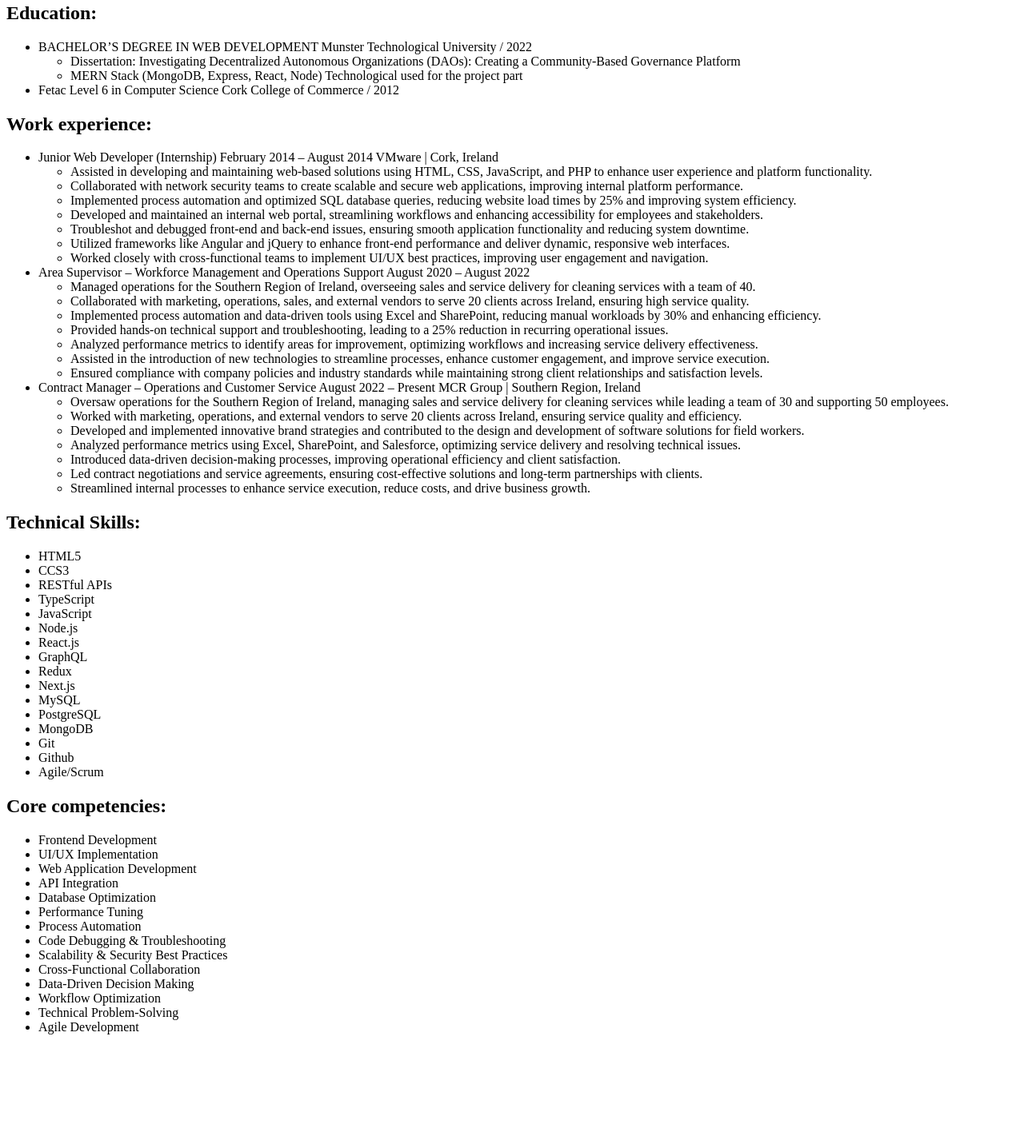
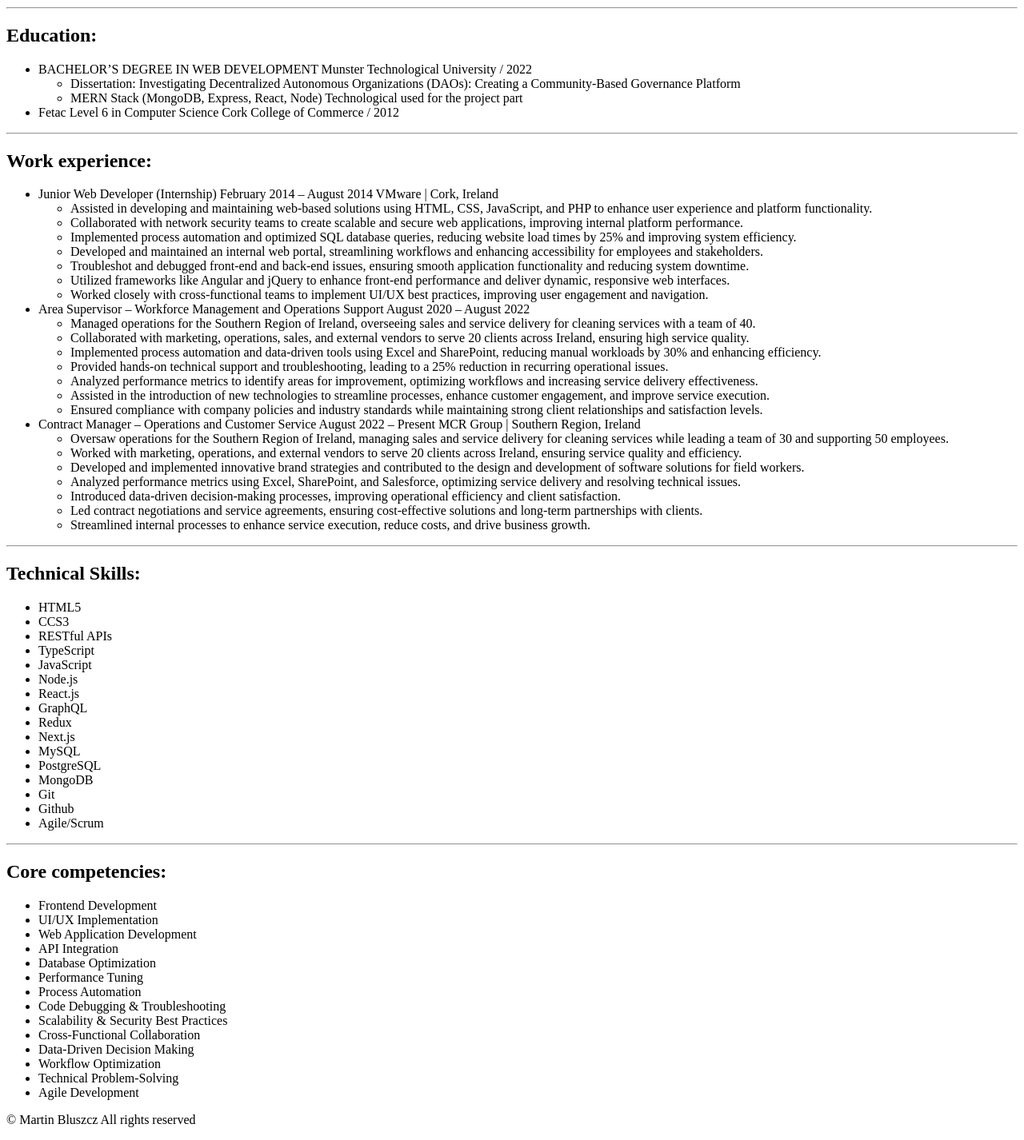
Before and after one commit to martinBluszcz04/resume, a plain HTML site: page index.html in a window 1280 px wide. Shown: the part 454-1880 px from the top of the page at 80% size. Before the commit the page ends 1764 px from the top, so only its background shows below. Drawn offline with Linux system fonts and the light colour scheme.

Commit message:
Update index.html

```diff
--- a/index.html
+++ b/index.html
@@ -13,10 +13,12 @@
     <h2>Cork, Ireland</h2>
     <a href="https://www.linkedin.com/in/martin-bluszcz/">LinkedIn</a>
     <img src="./assets/images/photo.jpg" alt="Photo of Martin Bluszcz" width="100px">
+     <hr>
     <h2>Profile summary:</h3>
     <p>Junior Web Developer with 1+ years of experience in frontend development, UI/UX optimization, and process automation across technology and operations sectors.
     Holds a Bachelor’s Degree in Web Development with experience in React.js, Node.js, TypeScript,
     and API integration. Highly curious, open-minded, and adaptable, with a strong ability to learn quickly and thrive in fast-paced environments.</p>
+      <hr>
     <h2>Education:</h3>
     <ul>
       <li>BACHELOR’S DEGREE IN WEB DEVELOPMENT Munster Technological University / 2022 </li>
@@ -27,6 +29,7 @@
       </ul>
       <li>Fetac Level 6 in Computer Science Cork College of Commerce / 2012</li>
     </ul>
+      <hr>
     <h2>Work experience:</h2>
     <ul>
       <li>Junior Web Developer (Internship)
@@ -65,6 +68,7 @@
           <li>Streamlined internal processes to enhance service execution, reduce costs, and drive business growth.</li>
         </ul>
     </ul>
+      <hr>
     <h2>Technical Skills:</h2>
     <ul>
       <li>HTML5</li>
@@ -84,6 +88,7 @@
       <li>Github</li>
       <li>Agile/Scrum</li>
     </ul>
+    <hr>
     <h2>Core competencies:</h2>
     <ul>
       <li>Frontend Development</li>
@@ -101,27 +106,9 @@
       <li>Technical Problem-Solving </li>
       <li>Agile Development</li>
     </ul>
-
-    <!--Project Specifications
-
-
-
-
-
-
-s of your resume such as Hobbies and Contact details.
-
-Add a footer element with your name and any copyright information or other disclaimers. (Hint: use the MDN docs for things you don't know how to do: https://developer.mozilla.org/en-US/docs/Web/HTML/Element/footer
-
-Save the index.html file and open it in a web browser to ensure that it displays correctly.
-
-Add your website to your GitHub to start building your portfolio.
-
-Publish your website using GitHub pages and share it here (in the Q&A) with other students.
-
-Comment and make suggestions to other students' projects.
-
--->
+<footer>
+    <p>© Martin Bluszcz All rights reserved</p>
+</footer>
 
 </body>
 </html>
```
